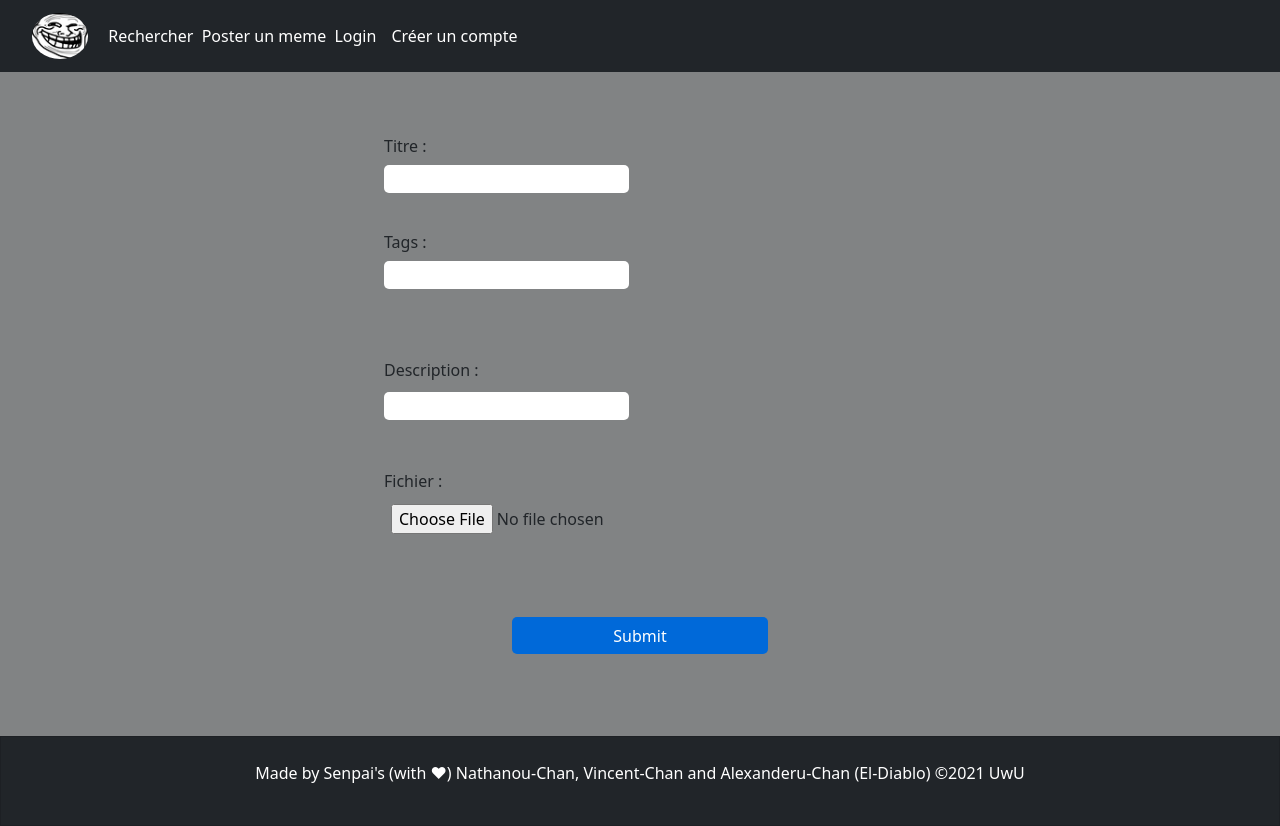
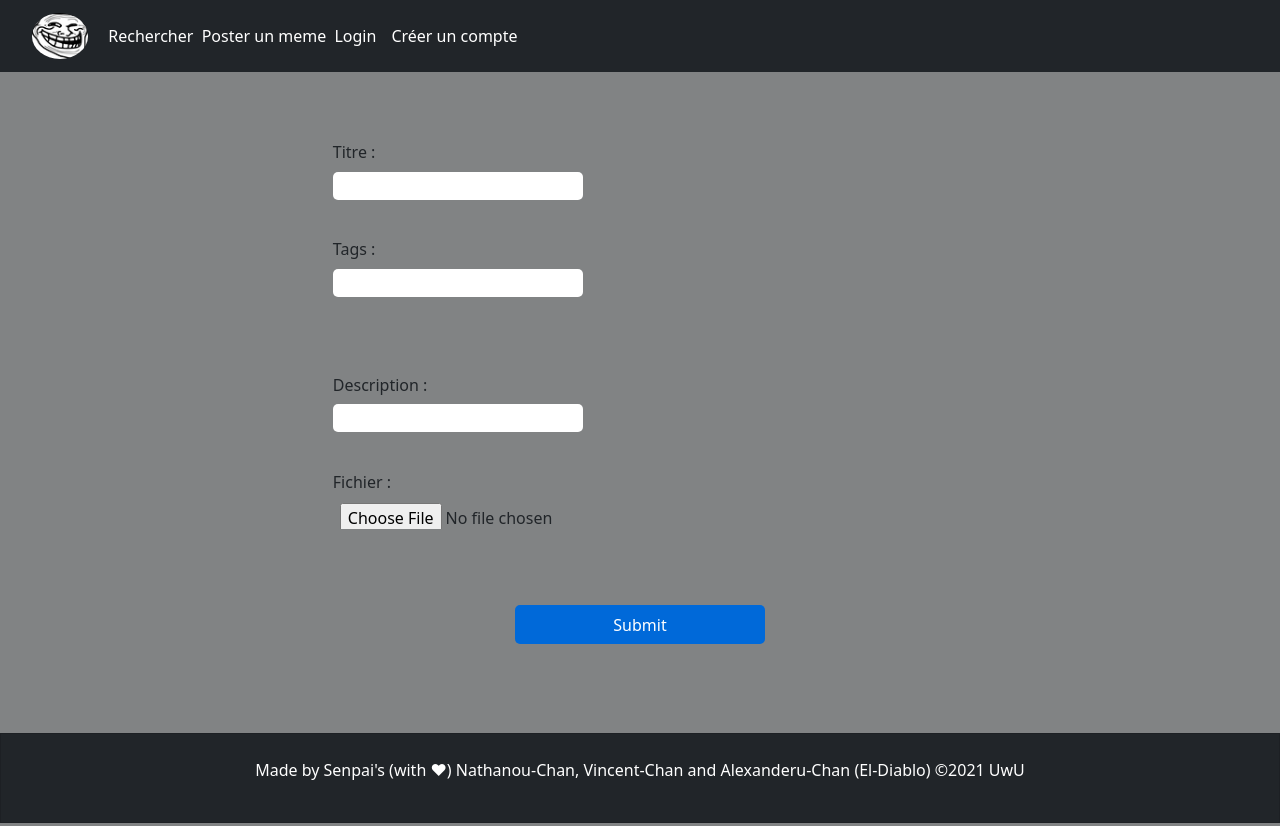
Before and after one commit to Uretashi/Memopedia, a React (Create React App) app: page /postMeme in a window 1280 px wide. Built offline with nearby package versions, Linux system fonts and the light colour scheme.

Commit message:
CSS du component postMeme finis

```diff
--- a/src/components/PostMeme/PostMeme.module.css
+++ b/src/components/PostMeme/PostMeme.module.css
@@ -1,7 +1,7 @@
 .accountForm {
     display: flex;
     justify-content: space-between;
-    width: 50%;
+    width: 60%;
     margin: auto;
     flex-wrap: wrap;
 }
@@ -19,10 +19,14 @@
     margin: auto;
     border: none;
     border-radius: 5px;
-    width: 40%;
+    width: 50%;
     padding: 1%;
     background-color: #0069D9;
     color: white;
+}
+
+.submitButton{
+    height: auto !important;
 }
 
 .accountForm input {
@@ -31,6 +35,8 @@
     padding: 2px 7px;
     border-radius: 5px;
     border: none;
+    width: 250px !important;
+    height: 28px;
 }
 
 .accountForm label {
--- a/src/components/PostMeme/PostMeme.tsx
+++ b/src/components/PostMeme/PostMeme.tsx
@@ -65,7 +65,7 @@ export default function PostMeme() {
               </div>
 
               <div>
-                  <input type="submit" />
+                  <input type="submit" className={styles.submitButton}/>
               </div>
           </form>
       </div>
```
